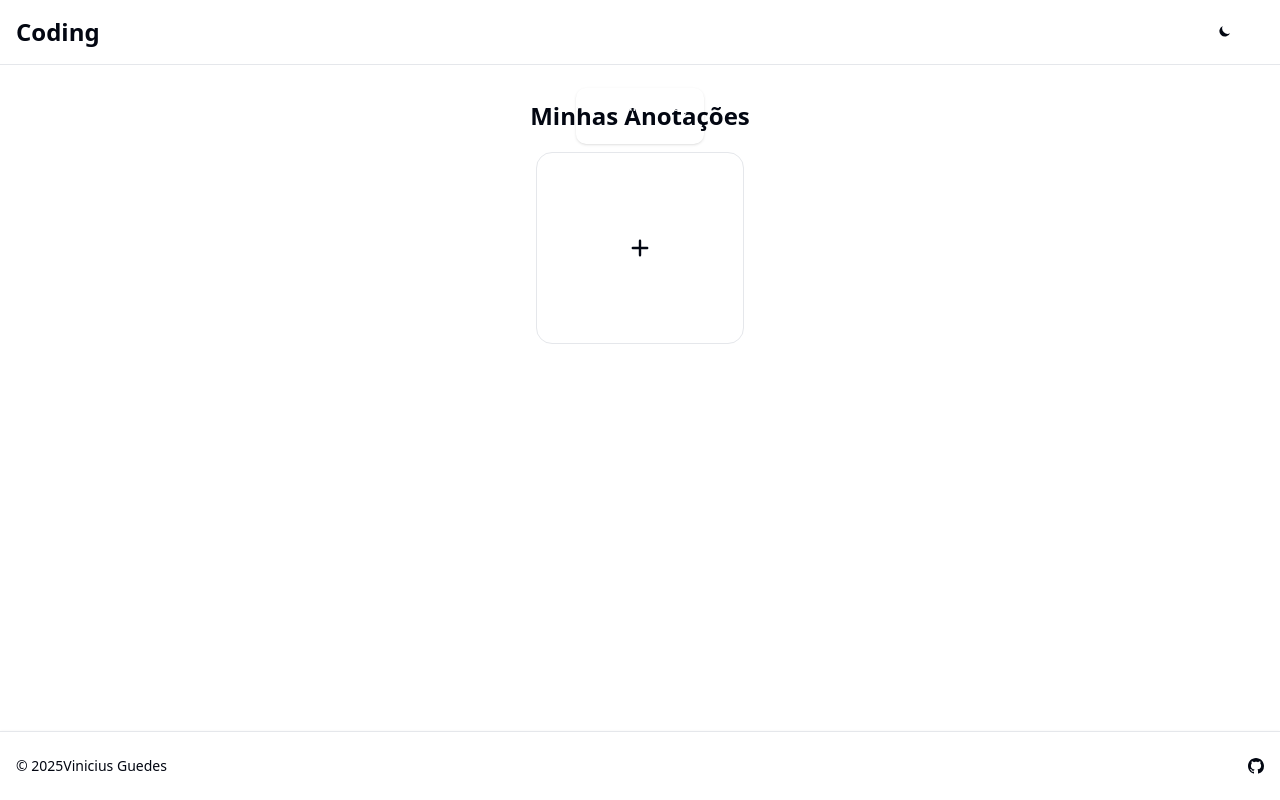
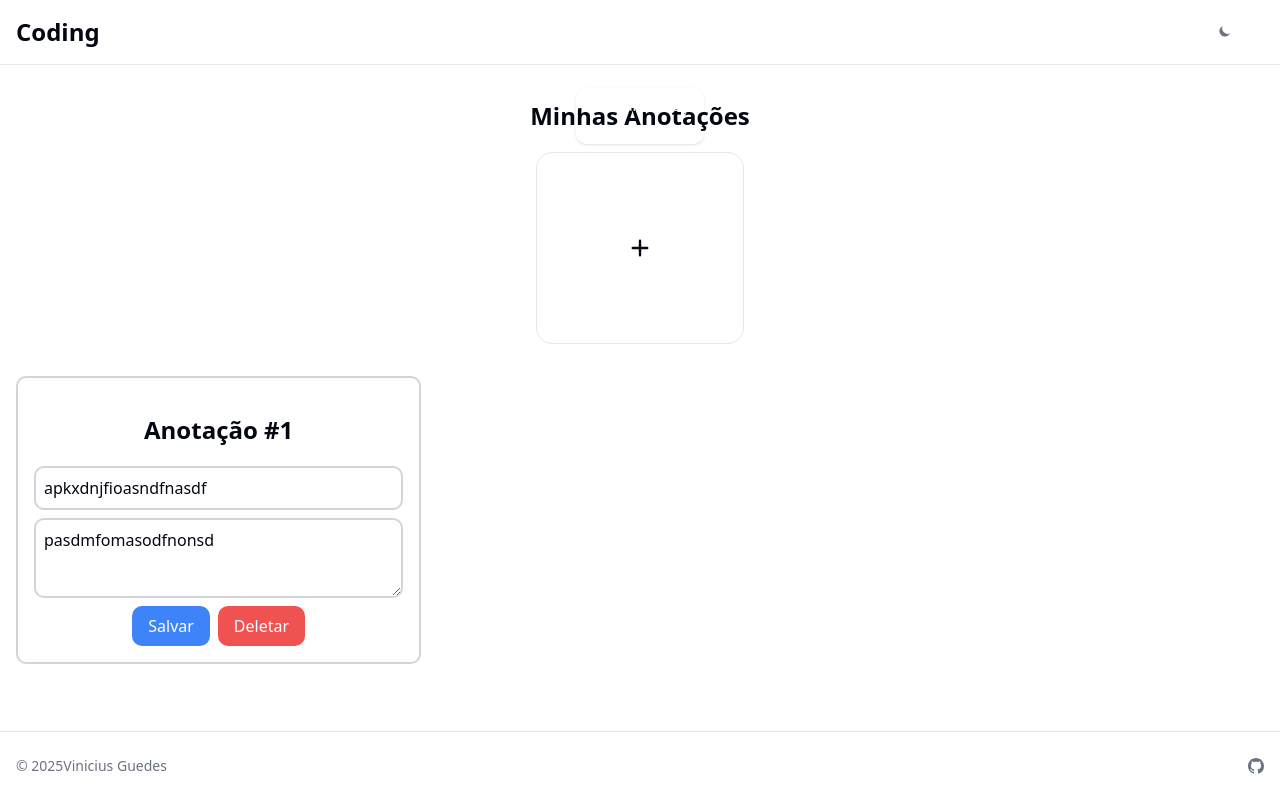
Before and after one commit to ViniciiuuSS/apicompleta, a Next.js app: page / in a window 1280 px wide. Built offline with nearby package versions, Linux system fonts and the light colour scheme.

Commit message:
Feat - Adicionando padrão REST para anotaçõs

```diff
--- a/data/data.json
+++ b/data/data.json
@@ -1,2 +1,8 @@
 [
+  {
+    "titulo": "apkxdnjfioasndfnasdf",
+    "descricao": "pasdmfomasodfnonsd ",
+    "id": 1,
+    "createdAt": "2025-04-16T01:14:27.695Z"
+  }
 ]
--- a/src/app/(api)/saveAnotacao/route.ts
+++ b/src/app/(api)/saveAnotacao/route.ts
@@ -29,7 +29,6 @@ export async function POST(request: Request) {
 
     const newAnotacao = {
       ...data,
-      id: data.numero,
       createdAt: new Date().toISOString()
     };
 
@@ -48,3 +47,35 @@ export async function POST(request: Request) {
     });
   }
 }
+
+export async function PUT(request: Request) {
+  await ensureFileExists();
+  const data = await request.json();
+  const fileContent = await fs.readFile(filePath, "utf-8");
+  const dataArray = JSON.parse(fileContent);
+  const index = dataArray.findIndex((item: { id: string }) => item.id === data.id);
+  if (index !== -1) {
+    dataArray[index] = data;
+    await fs.writeFile(filePath, JSON.stringify(dataArray, null, 2));
+  }
+  return new Response(JSON.stringify({ success: true, data: data }), {
+    status: 200,
+    headers: { 'Content-Type': 'application/json' }
+  });
+}
+
+export async function DELETE(request: Request){
+    await ensureFileExists();
+    const data = await request.json();
+    const fileContent = await fs.readFile(filePath, "utf-8");
+    const dataArray = JSON.parse(fileContent);
+    const index = dataArray.findIndex((item: { id: string }) => item.id === data.id);
+    if (index !== -1) {
+        dataArray.splice(index, 1);
+        await fs.writeFile(filePath, JSON.stringify(dataArray, null, 2));
+    }
+    return new Response(JSON.stringify({ success: true, data: data }), {
+        status: 200,
+        headers: { 'Content-Type': 'application/json' }
+    });
+}
--- a/src/app/layout.tsx
+++ b/src/app/layout.tsx
@@ -4,8 +4,8 @@ import { FooterComponent } from "@/components/footer";
 import { NavbarComponent } from "@/components/navbar";
 import { AuthProvider } from "./authContext";
 export const metadata: Metadata = {
-  title: "Create Next App",
-  description: "Generated by create next app",
+  title: "Anotador",
+  description: "Anotador",
 };
 
 export default function RootLayout({
--- a/src/app/page.tsx
+++ b/src/app/page.tsx
@@ -1,35 +1,68 @@
 "use client";
 import { MenuOpcoes } from "@/components/menuopcoes";
 import { Anotacao } from "@/components/anotacao";
-import { useState } from "react";
+import { useEffect, useState } from "react";
 import React from "react";
+import { SpinnerComponent } from "@/components/spinner";
 
 export default function Home() {
   const [anotacoes, setAnotacoes] = useState<React.ReactElement[]>([]);
+  const [loading, setLoading] = useState(true);
 
   const handleClick = () => {
     const novoNumero = anotacoes.length + 1;
-    setAnotacoes([...anotacoes, <Anotacao key={novoNumero} numero={novoNumero} />]);
+    setAnotacoes([...anotacoes, <Anotacao key={novoNumero} numero={novoNumero} titulo={''} descricao={''} isIncluido={false} />]);
   };
+  useEffect(() => {
+    const fetchAnotacoes = async () => {
+      try {
+        const response = await fetch('/saveAnotacao', {
+          method: 'GET',
+          headers: {
+            'Content-Type': 'application/json'
+          }
+        });
+        const data = await response.json();
+        setAnotacoes(data.map((item: { id: string; titulo: string; descricao: string }, index: number) =>
+          <Anotacao
+            key={item.id}
+            numero={index + 1}
+            titulo={item.titulo}
+            descricao={item.descricao}
+            isIncluido={true}
+          />
+        ));
+        if(data.length === 0){
+          setLoading(false);
+        }
+      } catch (error) {
+        console.error('Erro ao buscar anotações:', error);
+      }
+    };
+    fetchAnotacoes();
+  }, []);
 
+  if(anotacoes.length === 0 && loading){
+    return <SpinnerComponent />
+  }
   return (
     <div className="flex flex-col min-h-screen">
-      {/* Navbar já está no layout.tsx */}
-
-      {/* Conteúdo principal com padding para evitar sobreposição */}
       <main className="flex-1 p-4 pt-20 pb-20">
         <div className="container mx-auto">
           <h1 className="text-2xl font-bold py-5 text-center">Minhas Anotações</h1>
           <div className="flex justify-center mb-8">
             <MenuOpcoes onClick={handleClick} />
           </div>
+          {anotacoes.length === 0 && (
+            <div className="text-center text-gray-500">
+              Nenhuma anotação encontrada, clique no botão acima para criar uma nova anotação.
+            </div>
+          )}
           <div className="grid grid-cols-1 md:grid-cols-2 lg:grid-cols-3 gap-4">
             {anotacoes}
           </div>
         </div>
       </main>
-
-      {/* Footer já está no layout.tsx */}
     </div>
   );
 }
--- a/src/components/anotacao.tsx
+++ b/src/components/anotacao.tsx
@@ -1,13 +1,14 @@
 import { useState } from "react";
 
-export function Anotacao({ numero }: { numero: number }) {
-  const [titulo, setTitulo] = useState('');
-  const [descricao, setDescricao] = useState('');
+export function Anotacao({ numero, titulo, descricao, isIncluido }: { numero: number, titulo: string, descricao: string, isIncluido: boolean }) {
   const [status, setStatus] = useState<'idle' | 'saving' | 'success' | 'error'>('idle');
   const [message, setMessage] = useState('');
+  const [tituloAnotacao, setTituloAnotacao] = useState(titulo);
+  const [descricaoAnotacao, setDescricaoAnotacao] = useState(descricao);
+  const [isVisible, setIsVisible] = useState(true);
 
   const handleSave = async () => {
-    if (!titulo.trim()) {
+    if (!tituloAnotacao.trim()) {
       setStatus('error');
       setMessage('O título é obrigatório');
       return;
@@ -17,11 +18,11 @@ export function Anotacao({ numero }: { numero: number }) {
 
     try {
       const response = await fetch('/saveAnotacao', {
-        method: 'POST',
+        method: !isIncluido ? 'POST' : 'PUT',
         headers: {
           'Content-Type': 'application/json'
         },
-        body: JSON.stringify({ titulo, descricao, numero })
+        body: JSON.stringify({ titulo: tituloAnotacao, descricao: descricaoAnotacao, id: numero })
       });
 
       const data = await response.json();
@@ -29,9 +30,6 @@ export function Anotacao({ numero }: { numero: number }) {
       if (data.success) {
         setStatus('success');
         setMessage('Anotação salva com sucesso!');
-        // Limpa os campos após salvar com sucesso
-        setTitulo('');
-        setDescricao('');
       } else {
         setStatus('error');
         setMessage(data.error || 'Erro ao salvar anotação');
@@ -43,19 +41,50 @@ export function Anotacao({ numero }: { numero: number }) {
     }
   };
 
+  const handleDelete = async () => {
+    setStatus('saving');
+
+    try {
+      const response = await fetch('/saveAnotacao', {
+        method: 'DELETE',
+        headers: { 'Content-Type': 'application/json' },
+        body: JSON.stringify({ id: numero })
+      });
+
+      const data = await response.json();
+
+      if (data.success) {
+        setStatus('success');
+        setMessage('Anotação deletada com sucesso!');
+        setIsVisible(false);
+      } else {
+        setStatus('error');
+        setMessage(data.error || 'Erro ao deletar anotação');
+      }
+    } catch (error) {
+      setStatus('error');
+      setMessage('Erro ao conectar com o servidor');
+      console.error(error);
+    }
+  };
+
+  if (!isVisible) {
+    return null;
+  }
+
   return (
     <div className="flex flex-col items-center justify-center border-2 border-gray-300 rounded-lg p-4 h-full">
       <h1 className="text-2xl font-bold py-5 text-center">Anotação #{numero}</h1>
       <input
         type="text"
-        value={titulo}
-        onChange={(e) => setTitulo(e.target.value)}
+        onChange={(e) => setTituloAnotacao(e.target.value)}
+        value={tituloAnotacao}
         placeholder="Título"
         className="w-full border-2 border-gray-300 rounded-lg p-2 mb-2"
       />
       <textarea
-        value={descricao}
-        onChange={(e) => setDescricao(e.target.value)}
+        onChange={(e) => setDescricaoAnotacao(e.target.value)}
+        value={descricaoAnotacao}
         placeholder="Descrição"
         className="w-full border-2 border-gray-300 rounded-lg p-2 mb-2 min-h-20"
       />
@@ -70,6 +99,7 @@ export function Anotacao({ numero }: { numero: number }) {
         </div>
       )}
 
+      <div className="flex flex-row gap-2">
         <button
           onClick={handleSave}
           disabled={status === 'saving'}
@@ -81,6 +111,18 @@ export function Anotacao({ numero }: { numero: number }) {
         >
           {status === 'saving' ? 'Salvando...' : 'Salvar'}
         </button>
+        <button
+          onClick={handleDelete}
+          disabled={status === 'saving'}
+          className={`px-4 py-2 rounded-lg cursor-pointer transition-colors ${
+            status === 'saving'
+              ? 'bg-gray-400 cursor-not-allowed'
+              : 'bg-red-500 hover:bg-red-600 text-white'
+          }`}
+        >
+          Deletar
+        </button>
+      </div>
     </div>
   );
 }
--- /dev/null
+++ b/src/components/spinner.tsx
@@ -0,0 +1,10 @@
+
+import { Spinner } from "flowbite-react";
+
+export function SpinnerComponent() {
+  return (
+    <div className="flex flex-wrap gap-2 justify-center items-center h-screen">
+      <Spinner color="success" aria-label="Spinner" />
+    </div>
+  );
+}
```
Lines whose indentation alone changed are shown as unchanged.
